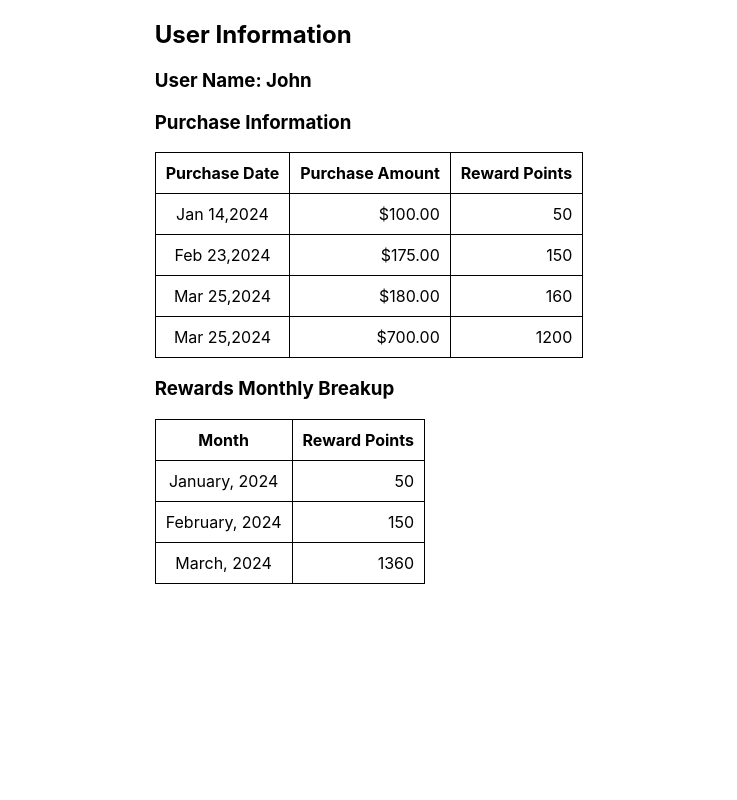
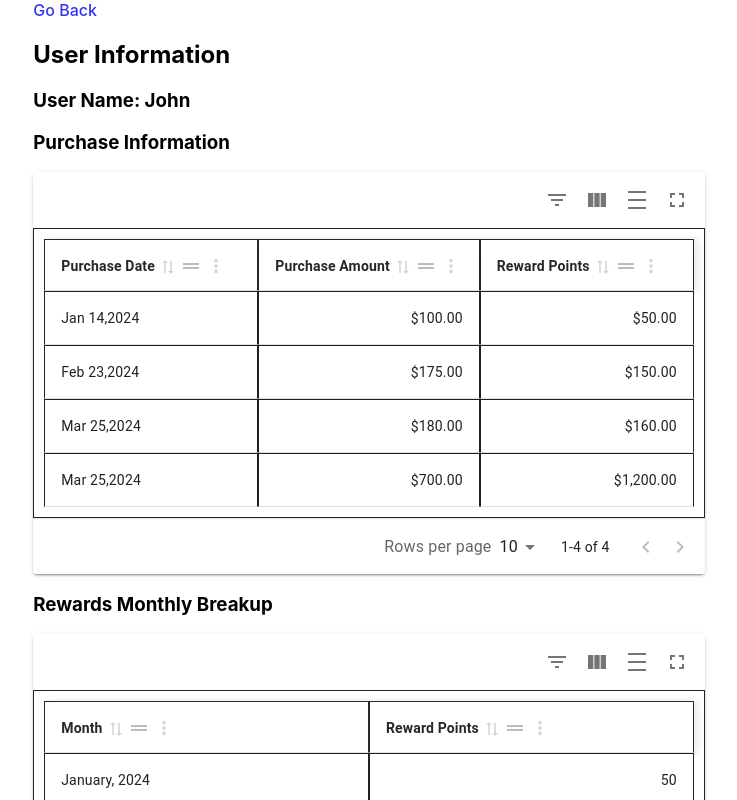
Before and after one commit to somasekharnovudu/rewards-test, a React (Create React App) app: page /user/1 in a window 1280 px wide. Shown: the top 800 px of the page, without its empty margins (271-1008 px from the left). Built offline with nearby package versions, Linux system fonts and the light colour scheme; data requests are answered from the project's data file.

Commit message:
Added mui table

```diff
--- a/package.json
+++ b/package.json
@@ -3,11 +3,17 @@
   "version": "0.1.0",
   "private": true,
   "dependencies": {
+    "@emotion/react": "^11.13.3",
+    "@emotion/styled": "^11.13.0",
+    "@mui/icons-material": "^5.16.7",
+    "@mui/material": "^5.16.7",
+    "@mui/x-date-pickers": "^7.14.0",
     "@testing-library/jest-dom": "^5.17.0",
     "@testing-library/react": "^13.4.0",
     "@testing-library/user-event": "^13.5.0",
     "axios": "^1.7.5",
     "json-server": "^1.0.0-beta.2",
+    "material-react-table": "^2.13.2",
     "moment": "^2.30.1",
     "react": "^18.3.1",
     "react-dom": "^18.3.1",
--- a/src/pages/purchaseInformation/PurchaseInformation.jsx
+++ b/src/pages/purchaseInformation/PurchaseInformation.jsx
@@ -1,9 +1,14 @@
-import React, { useState, useEffect } from 'react';
+import React, { useState, useEffect, useMemo } from 'react';
 import { useParams } from 'react-router';
 import { getUserData } from '../../services/appservice';
 import { Loader } from '../../components/Loader/Loader';
 import moment from 'moment'
 import { formatCurrency } from '../../utils/utils';
+import { useNavigate } from 'react-router-dom';
+import {
+  MaterialReactTable,
+  useMaterialReactTable
+} from 'material-react-table';
 
 const calculatePoints = (amount) => {
   let points = 0;
@@ -16,15 +21,64 @@ const calculatePoints = (amount) => {
   return points;
 };
 
-
-
 export const PurchaseInformation = () => {
   const { id } = useParams();
+  const navigate = useNavigate();
   const [userInfo, setUserInfo] = useState({})
   const [errorMessage, setErrorMessage] = useState('');
   const [rewardsInfo, setRewardsInfo] = useState([]);
   const [rewardsBreakup, setRewardsBreakUp] = useState([])
   const [isLoading, setLoading] = useState(false)
+
+  const purchaseColumns = useMemo(
+    () => [
+      {
+        accessorKey: 'purchase_date', //simple recommended way to define a column
+        header: 'Purchase Date',
+        Cell: ({ cell }) => moment(cell.getValue()).format('MMM DD,yyyy')
+      },
+      {
+        accessorKey: 'purchase_amount', //simple recommended way to define a column
+        header: 'Purchase Amount',
+        Cell: ({ cell }) => formatCurrency(parseFloat(cell.getValue()))
+      },
+      {
+        accessorKey: 'reward_points', //simple recommended way to define a column
+        header: 'Reward Points',
+        Cell: ({ cell }) => formatCurrency(parseFloat(cell.getValue()))
+      }
+    ],
+    [],
+  );
+  const purchaseHistoryTable = useMaterialReactTable({
+    columns: purchaseColumns,
+    data: rewardsInfo,
+    enableColumnOrdering: true,
+    enableGlobalFilter: false,
+  });
+
+
+  const breakUpColumns = useMemo(
+    () => [
+      {
+        accessorKey: 'month', //simple recommended way to define a column
+        header: 'Month',
+        Cell: ({ cell }) => moment(cell.getValue(), 'YYYYMM').format('MMMM, YYYY')
+      },
+      {
+        accessorKey: 'reward_points', //simple recommended way to define a column
+        header: 'Reward Points',
+      }
+    ],
+    [],
+  );
+  const breakupTable = useMaterialReactTable({
+    columns: breakUpColumns,
+    data: rewardsBreakup,
+    enableColumnOrdering: true,
+    enableGlobalFilter: false,
+  });
+
 
   const calculateUserRewards = () => {
     const { purchase_history } = userInfo;
@@ -78,6 +132,9 @@ export const PurchaseInformation = () => {
 
   return <div className="container">
     {isLoading ? <Loader /> : ''}
+    <div className="link" role='link' onClick={() => navigate(`/`)}>
+      Go Back
+    </div>
     <h2>User Information</h2>
     <h3>User Name: {userInfo.user_name}</h3>
     <h3>Purchase Information</h3>
@@ -85,44 +142,12 @@ export const PurchaseInformation = () => {
       errorMessage ? <div className="error">{errorMessage}</div> : ''
     }
     {
-      !errorMessage && userInfo?.purchase_history ? <table>
-        <thead>
-          <tr>
-            <th>Purchase Date</th>
-            <th>Purchase Amount</th>
-            <th>Reward Points</th>
-          </tr>
-        </thead>
-        <tbody>
-          {
-            rewardsInfo.map((rewardObj) => <tr key={rewardObj.purchase_date + rewardObj.reward_points}>
-              <td>{moment(rewardObj.purchase_date).format('MMM DD,yyyy')}</td>
-              <td>{formatCurrency(parseFloat(rewardObj.purchase_amount))}</td>
-              <td>{rewardObj.reward_points}</td>
-            </tr>)
-          }
-        </tbody>
-      </table> : ''
+      !errorMessage && userInfo?.purchase_history ? <MaterialReactTable table={purchaseHistoryTable} /> : ''
     }
 
     <h3>Rewards Monthly Breakup</h3>
     {
-      !rewardsBreakup.length ? 'Reward Points Not available' : <table>
-        <thead>
-          <tr>
-            <th>Month</th>
-            <th>Reward Points</th>
-          </tr>
-        </thead>
-        <tbody>
-          {
-            rewardsBreakup.map((rewardObj) => <tr key={rewardObj.month}>
-              <td>{rewardObj.render_month}</td>
-              <td>{rewardObj.reward_points}</td>
-            </tr>)
-          }
-        </tbody>
-      </table>
+      !rewardsBreakup.length ? 'Reward Points Not available' : <MaterialReactTable table={breakupTable} />
     }
   </div>;
 };
--- a/src/pages/userList/UserList.jsx
+++ b/src/pages/userList/UserList.jsx
@@ -1,9 +1,13 @@
-import React from 'react';
+import React, { useMemo } from 'react';
 import { getUserList } from '../../services/appservice';
-import { Link } from 'react-router-dom';
 import { Loader } from '../../components/Loader/Loader';
 import { useNavigate } from 'react-router-dom';
 import { formatCurrency } from '../../utils/utils';
+import {
+  MaterialReactTable,
+  useMaterialReactTable
+} from 'material-react-table';
+
 
 export const UserList = () => {
 
@@ -11,6 +15,40 @@ export const UserList = () => {
   const [isLoading, setLoading] = React.useState(false);
   const [errorMessage, setErrorMessage] = React.useState('');
   const navigate = useNavigate();
+
+  const columns = useMemo(
+    () => [
+      {
+        accessorKey: 'id', //simple recommended way to define a column
+        header: 'ID',
+      },
+      {
+        accessorKey: 'user_name', //simple recommended way to define a column
+        header: 'User Name',
+      },
+      {
+        accessorKey: 'purchase_amount', //simple recommended way to define a column
+        header: 'Purchase Amount',
+        Cell: ({ cell }) => formatCurrency(parseFloat(cell.getValue()))
+      }, {
+        accessorKey: 'details_id',
+        header: 'Details',
+        enableSorting: false,
+        enableColumnOrdering: false,
+        Cell: ({ cell }) => <div className="link" role='link' onClick={() => navigate(`user/${cell.getValue()}`)}>
+          Click for Purchase details
+        </div>
+      }
+    ],
+    [],
+  );
+
+  const table = useMaterialReactTable({
+    columns,
+    data: userList,
+    enableColumnOrdering: true,
+    enableGlobalFilter: false,
+  });
 
   React.useEffect(() => {
     setLoading(true);
@@ -22,7 +60,8 @@ export const UserList = () => {
         const aggregateData = resp.data.map((userObj) => {
           return {
             ...userObj,
-            purchase_amount: userObj.purchase_history.reduce((a, b) => a + parseFloat(b.purchase_amount), 0)
+            purchase_amount: userObj.purchase_history.reduce((a, b) => a + parseFloat(b.purchase_amount), 0),
+            details_id: userObj.id
           }
         })
         setUserList(aggregateData)
@@ -41,29 +80,7 @@ export const UserList = () => {
         errorMessage ? <div className="error">{errorMessage}</div> : ''
       }
       {
-        !errorMessage && userList.length ? <table>
-          <thead>
-            <tr>
-              <th>User ID</th>
-              <th>User Name</th>
-              <th>Total Purchased Amount</th>
-            </tr>
-          </thead>
-          <tbody>
-            {
-              userList.map((userObj) => <tr key={userObj.id}>
-                <td>{userObj.id}</td>
-                <td>{userObj.user_name}</td>
-                <td>{formatCurrency(userObj.purchase_amount)}</td>
-                <td>
-                  <div className="link" role='link' onClick={() => navigate(`user/${userObj.id}`)}>
-                    Click for Purchase details & Rewards
-                  </div>
-                </td>
-              </tr>)
-            }
-          </tbody>
-        </table> : ''
+        !errorMessage && userList?.length ? <MaterialReactTable table={table} /> : ''
       }
 
     </div>
--- a/src/services/appservice.js
+++ b/src/services/appservice.js
@@ -1,6 +1,12 @@
-import axios from 'axios';
-import { API_URL } from '../config.constants';
+// import axios from 'axios';
+// import { API_URL } from '../config.constants';
+import userData from '../data/db.json';
 
-export const getUserList = () => axios.get(API_URL + '/users').then((resp) => resp).catch((err) => ({ err }))
+// For actual API & need to run start-api command to run json-sevrer
+// export const getUserList = () => axios.get(API_URL + '/users').then((resp) => resp).catch((err) => ({ err }))
+// export const getUserData = (userid) => axios.get(API_URL + '/users/' + userid).then((resp) => resp).catch((err) => ({ err }))
 
-export const getUserData = (userid) => axios.get(API_URL + '/users/' + userid).then((resp) => resp).catch((err) => ({ err }))
+// Mock the data and return it as promise(async)
+export const getUserList = async () => ({ data: userData.users })
+
+export const getUserData = async (userid) => ({ data: userData.users.find((userObj) => userObj.id === userid) })
```
Also changed, not shown: 1 other file (tests, documents, lock files or other folders).
